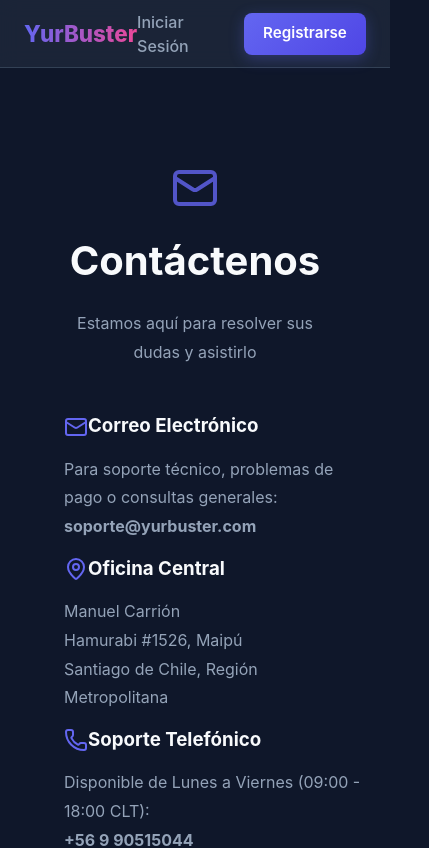
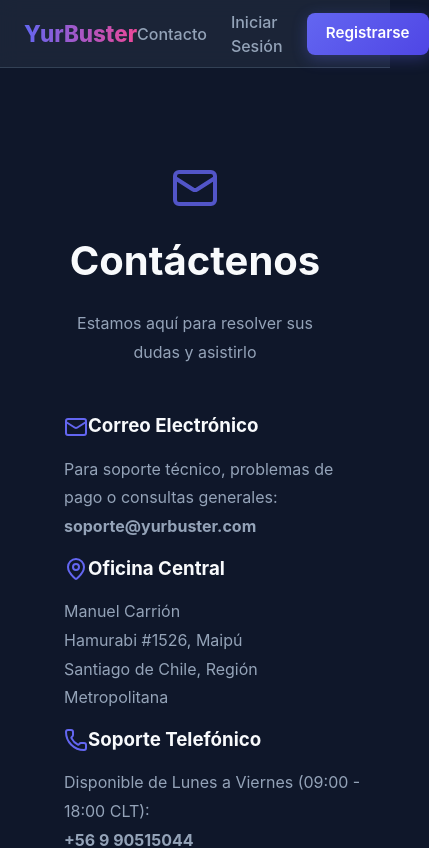
Before and after one commit to carrionmm87/yurbuster-app, a React (Vite) app in the folder frontend/: page /contact in a window 390 px wide. Shown: the top 848 px of the page, 429 px wide, since content can reach past the window. Built offline with nearby package versions, Linux system fonts and the light colour scheme; no server answers.

Commit message:
feat: improve merchant transparency with Navbar contact link and Footer phone

```diff
--- a/frontend/src/components/Footer.jsx
+++ b/frontend/src/components/Footer.jsx
@@ -35,7 +35,7 @@
       <div className="footer-bottom">
         <div className="legal-notice">
           © {new Date().getFullYear()} YurBuster. Reservados todos los derechos.<br />
-          Manuel Carrión - Hamurabi #1526, Maipú, Santiago, Chile | soporte@yurbuster.com<br />
+          Manuel Carrión - Hamurabi #1526, Maipú, Santiago, Chile | Tel: +56 9 90515044 | soporte@yurbuster.com<br />
           Este sitio web contiene contenido para adultos. Al ingresar, usted confirma que es mayor de edad en su jurisdicción.
         </div>
         <div className="flex gap-4">
--- a/frontend/src/components/Navbar.jsx
+++ b/frontend/src/components/Navbar.jsx
@@ -26,6 +26,7 @@
           </>
         ) : (
           <>
+            <Link to="/contact" className="nav-link">Contacto</Link>
             <Link to="/login" className="nav-link">Iniciar Sesión</Link>
             <Link to="/register" className="btn btn-primary">Registrarse</Link>
           </>
```
